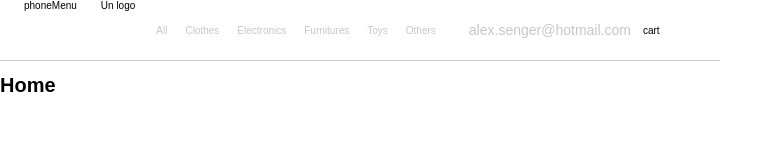
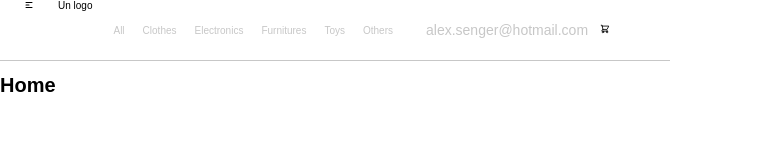
Before and after one commit to Alex0711/ReactComponent, a React (Create React App) app: page / in a window 1280 px wide. Shown: the top 160 px of the page, without its empty margins (0-783 px from the left). Built offline with nearby package versions, Linux system fonts and the light colour scheme.

Commit message:
chore: add cart and menu icons

```diff
--- a/package.json
+++ b/package.json
@@ -8,6 +8,7 @@
     "@testing-library/user-event": "^13.5.0",
     "react": "^18.2.0",
     "react-dom": "^18.2.0",
+    "react-icons": "^4.7.1",
     "react-router-dom": "^6.8.1",
     "react-scripts": "5.0.1",
     "web-vitals": "^2.1.4"
--- a/src/components/header/header.jsx
+++ b/src/components/header/header.jsx
@@ -1,10 +1,12 @@
-import React, { useState, useContext } from "react";
+import React from "react";
 import "./../../styles/header.css";
+import { HiOutlineShoppingCart, HiMenuAlt1 } from "react-icons/hi";
+
 
 const Header = () => {
   return (
     <nav>
-      phoneMenu
+      <HiMenuAlt1 />
       <div className="navbar-left">
         Un logo
         <ul>
@@ -34,7 +36,7 @@ const Header = () => {
           <li
             className="navbar-shopping-cart"
           >
-            cart
+            <HiOutlineShoppingCart />
           </li>
         </ul>
       </div>
```
Also changed, not shown: 1 other file (tests, documents, lock files or other folders).
